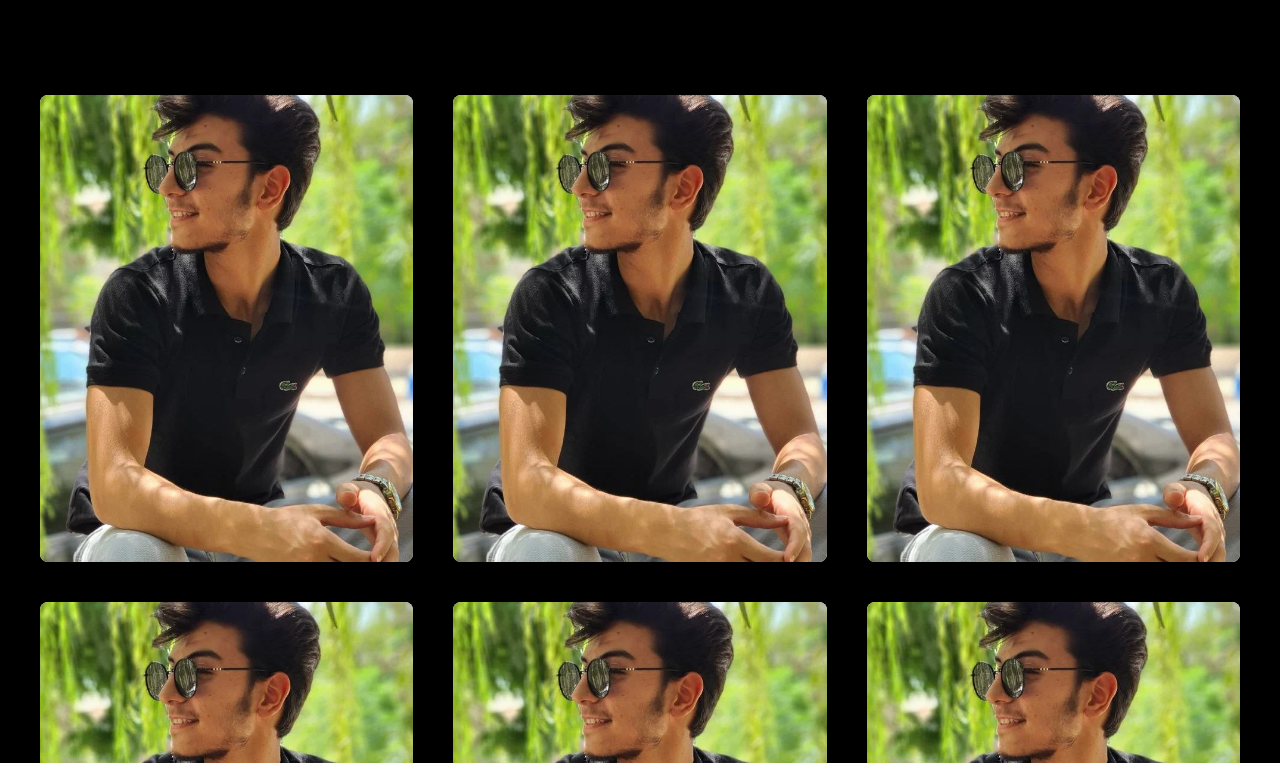
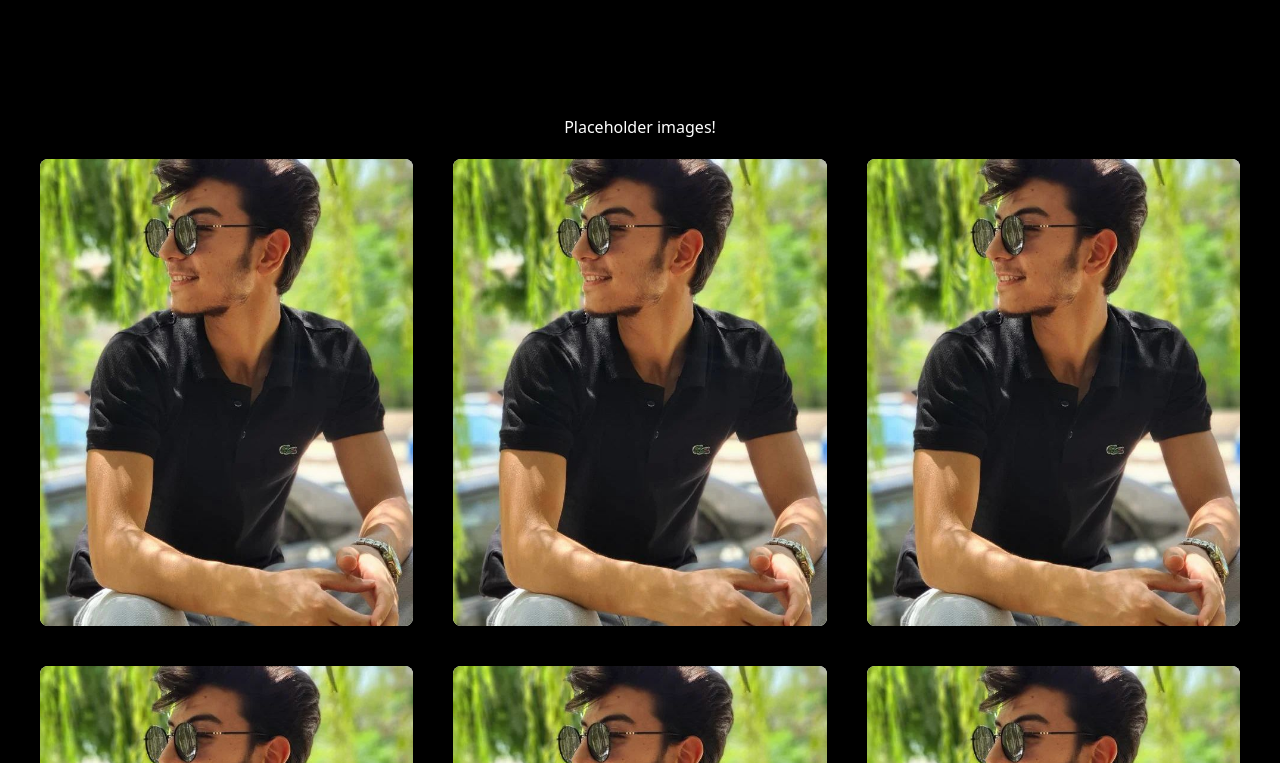
Before and after one commit to Ahmad-Maartmesrini/Mohamad-Shahbandar, a React (Vite) app: page / in a window 1280 px wide. Shown: the part 1217-1980 px from the top of the page. Built offline with nearby package versions, Linux system fonts and the light colour scheme; a web font is replaced by a local one.

Commit message:
add note

```diff
--- a/src/App.tsx
+++ b/src/App.tsx
@@ -7,7 +7,7 @@ import {
   Projects,
   Footer,
 } from "./components";
-// +963 998934803
+
 function App() {
   return (
     <div>
--- a/src/components/projects/Projects.tsx
+++ b/src/components/projects/Projects.tsx
@@ -6,7 +6,8 @@ const Projects = () => {
   return (
     <div id="projects" className="flex flex-col my-8">
       <SparklesPreview />
-      <div className="flex justify-center items-center">
+      <div className="flex flex-col justify-center items-center">
+        <h1 className="text-white m-5">Placeholder images!</h1>
         <div className="grid grid-cols-1 sm:grid-cols-2 md:grid-cols-3 grid-rows-2 gap-10 px-10">
           <div>
             <SmartImage url={mo2} />
--- a/src/index.css
+++ b/src/index.css
@@ -48,21 +48,5 @@ body {
   z-index: 1;
   pointer-events: none;
   transition: transform 0.2s ease, border-color 1s ease;
-  /* animation: pulse 2.5s linear infinite; */
   box-shadow: 0 0 75px 10px #b565ffac;
 }
-
-@keyframes pulse {
-	0% {
-		transform: scale(1);
-		opacity: 1;
-	}
-	50% {
-		transform: scale(1.25);
-		opacity: 0.25;
-	}
-	100% {
-		transform: scale(1);
-		opacity: 1;
-	}
-}
```
Also changed, not shown: 1 other file (tests, documents, lock files or other folders).
